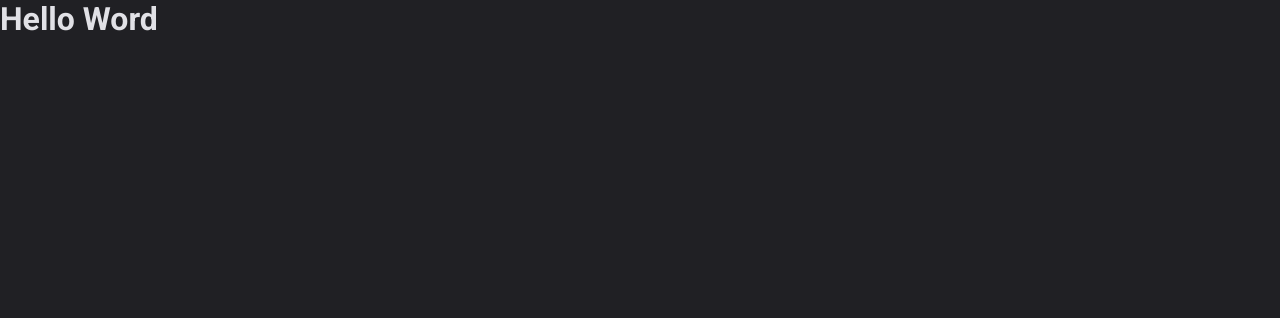
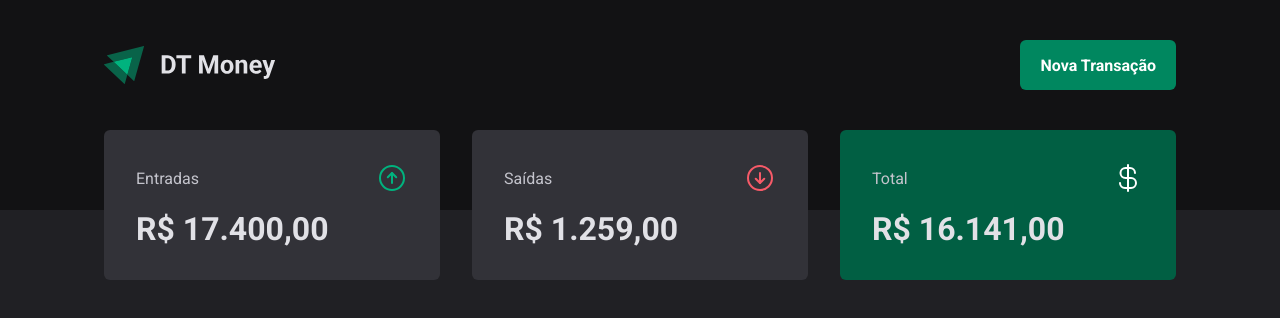
Before and after one commit to GabrielKayran/DT-MONEY, a React (Vite) app: page / in a window 1280 px wide. Shown: the top 318 px of the page. Built offline with nearby package versions, Linux system fonts and the light colour scheme.

Commit message:
feat: :sparkles: Create Header and Summary

```diff
--- a/index.html
+++ b/index.html
@@ -7,7 +7,7 @@
   <link rel="preconnect" href="https://fonts.googleapis.com" />
   <link rel="preconnect" href="https://fonts.gstatic.com" crossorigin />
 
-  <link rel="icon" type="image/svg+xml" href="/public/icon.svg" />
+  <link rel="icon" type="image/svg+xml" href="/icon.svg" />
 
   <meta name="viewport" content="width=device-width, initial-scale=1.0" />
 
--- a/package.json
+++ b/package.json
@@ -10,6 +10,7 @@
     "preview": "vite preview"
   },
   "dependencies": {
+    "phosphor-react": "^1.4.1",
     "react": "^18.2.0",
     "react-dom": "^18.2.0",
     "styled-components": "^6.1.8"
--- a/src/App.tsx
+++ b/src/App.tsx
@@ -1,6 +1,7 @@
 import { ThemeProvider } from "styled-components";
 import { defaultTheme } from "./styles/themes/default";
 import { GlobalStyles } from "./styles/global";
+import { Transactions } from "./pages/Transactions";
 
 
 export function App() {
@@ -9,7 +10,7 @@
   return (
     <ThemeProvider theme={defaultTheme}>
       <GlobalStyles />
-      <h1>Hello Word</h1>
+      <Transactions />
     </ThemeProvider>
   )
 }
--- a/src/components/Header/index.tsx
+++ b/src/components/Header/index.tsx
@@ -1,7 +1,15 @@
+import { HeaderContainer, HeaderContent, NewTransactionButton } from "../../pages/Transactions/styles";
+
+import logoImg from '../../assets/logo.svg';
+
 export function Header() {
   return (
-    <header>
-      <h1>My Wallet</h1>
-    </header>
+    <HeaderContainer>
+      <HeaderContent>
+        <img src={logoImg} alt="" />
+
+        <NewTransactionButton>Nova Transação</NewTransactionButton>
+      </HeaderContent>
+    </HeaderContainer>
   );
 }
--- /dev/null
+++ b/src/components/Summary/index.tsx
@@ -0,0 +1,33 @@
+import { ArrowCircleDown, ArrowCircleUp, CurrencyDollar } from "phosphor-react";
+import { SummaryCard, SummaryContainer } from "./styles";
+
+export function Summary() {
+  return (
+    <SummaryContainer>
+      <SummaryCard>
+        <header>
+          <span>Entradas</span>
+          <ArrowCircleUp size={32} color="#00b37e" />
+        </header>
+        <strong>R$ 17.400,00</strong>
+      </SummaryCard>
+
+      <SummaryCard>
+        <header>
+          <span>Saídas</span>
+          <ArrowCircleDown size={32} color="#f75a68" />
+        </header>
+        <strong>R$ 1.259,00</strong>
+      </SummaryCard>
+
+      <SummaryCard variant="green">
+        <header>
+          <span>Total</span>
+          <CurrencyDollar size={32} color="#fff" />
+        </header>
+        <strong>R$ 16.141,00</strong>
+      </SummaryCard>
+
+    </SummaryContainer>
+  );
+}
--- /dev/null
+++ b/src/components/Summary/styles.ts
@@ -0,0 +1,42 @@
+import styled, { css } from 'styled-components'
+
+export const SummaryContainer = styled.section`
+  width: 100%;
+  max-width: 1120px;
+  margin: 0 auto;
+  padding: 0 1.5rem;
+
+  display: grid;
+  grid-template-columns: repeat(3, 1fr);
+  gap: 2rem;
+
+  margin-top: -5rem;
+`
+interface SummaryCardProps {
+  variant?: 'green'
+}
+
+export const SummaryCard = styled.div<SummaryCardProps>`
+  background: ${props => props.theme['gray-600']};
+  border-radius: 6px;
+  padding: 2rem;
+
+  header {
+    display: flex;
+    align-items: center;
+    justify-content: space-between;
+    color: ${props => props.theme['gray-300']};
+  }
+
+  strong {
+    display: block;
+    margin-top: 1rem;
+    font-size: 2rem;
+  }
+
+  ${props =>
+    props.variant === 'green' &&
+    css`
+      background: ${props.theme['green-700']};
+    `}
+`
--- a/src/pages/Transactions/index.tsx
+++ b/src/pages/Transactions/index.tsx
@@ -1,9 +1,11 @@
 import { Header } from "../../components/Header";
+import { Summary } from "../../components/Summary";
 
 export function Transactions() {
   return (
     <div>
       <Header />
+      <Summary />
     </div>
   );
 }
--- a/src/pages/Transactions/styles.ts
+++ b/src/pages/Transactions/styles.ts
@@ -0,0 +1,32 @@
+import { styled } from 'styled-components'
+
+export const HeaderContainer = styled.header`
+  background: ${props => props.theme['gray-900']};
+  padding: 2.5rem 0 7.5rem;
+`
+export const HeaderContent = styled.div`
+  width: 100%;
+  max-width: 1120px;
+  margin: 0 auto;
+  padding: 0 1.5rem;
+
+  display: flex;
+  justify-content: space-between;
+  align-items: center;
+`
+
+export const NewTransactionButton = styled.button`
+  height: 50px;
+  border: 0;
+  background: ${props => props.theme['green-500']};
+  color: ${props => props.theme.white};
+  font-weight: bold;
+  padding: 0 1.25rem;
+  border-radius: 6px;
+  cursor: pointer;
+
+  &:hover {
+    background: ${props => props.theme['green-700']};
+    transition: background-color 0.2s;
+  }
+`
```
Also changed, not shown: 2 other files (tests, documents, lock files or other folders).
